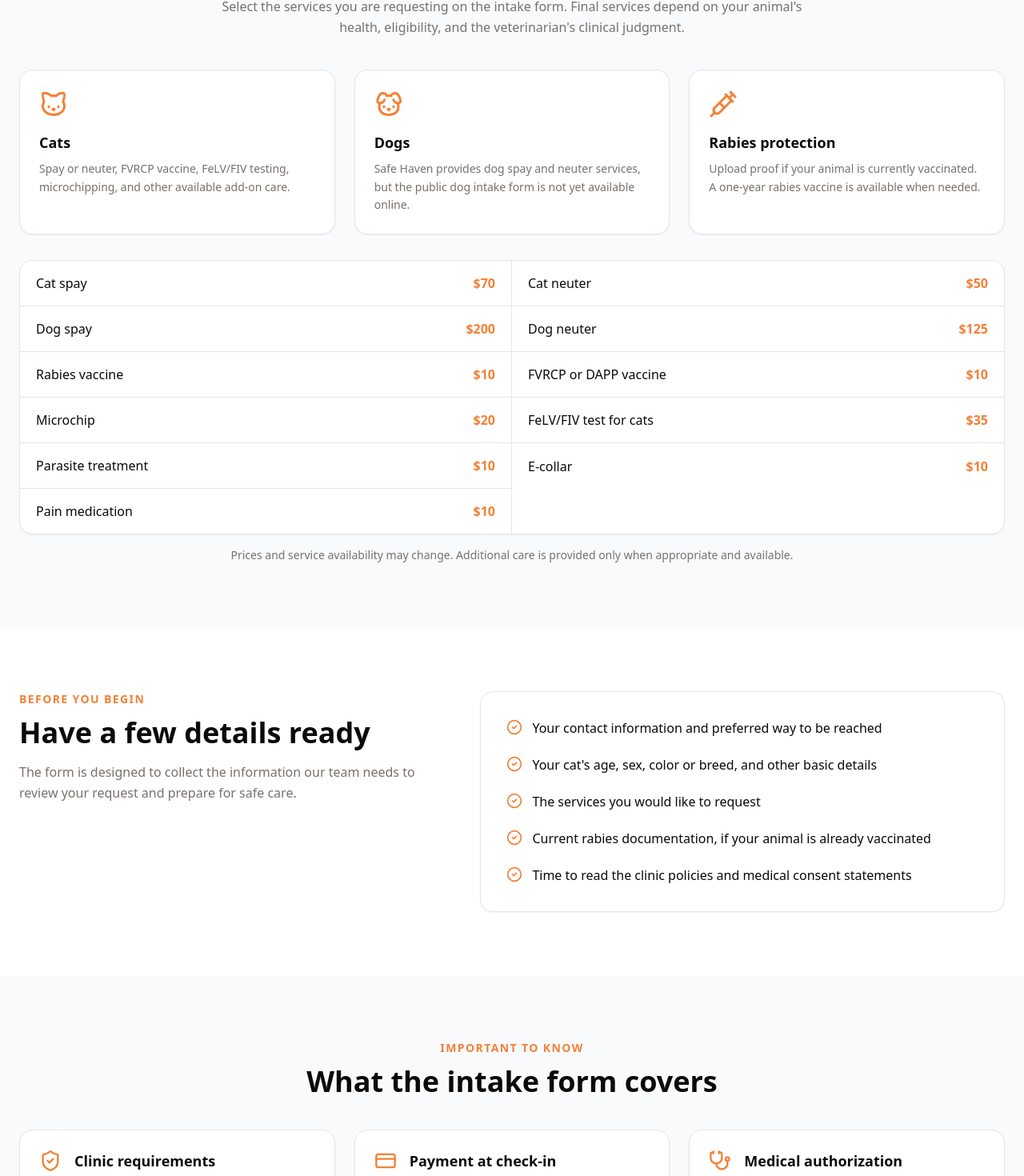
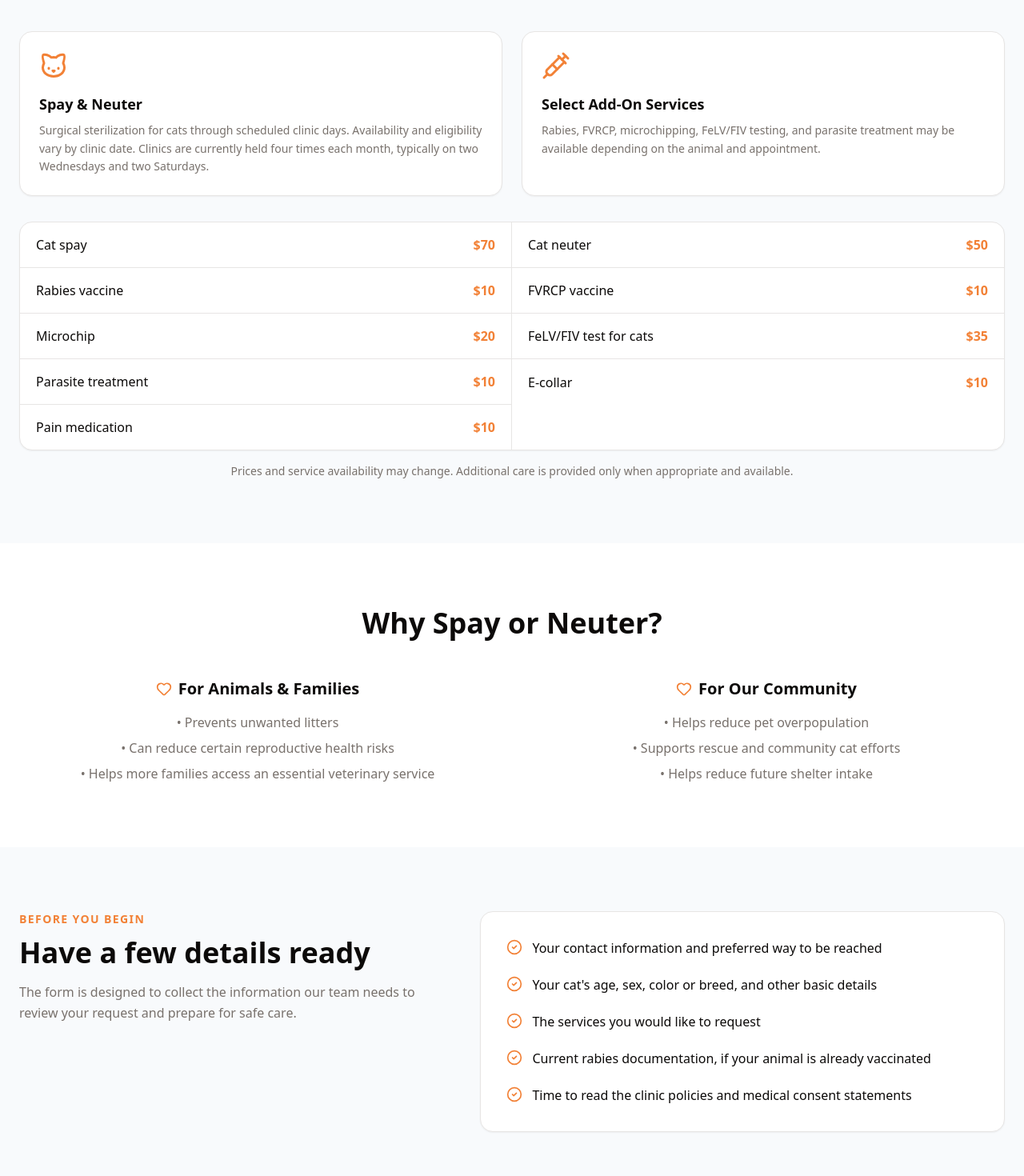
Before and after one commit to 7nqwsvhv99-hash/safe-haven-site, a Next.js app: page /clinic in a window 1280 px wide. Shown: the part 1320-2790 px from the top of the page at 80% size. Built offline with nearby package versions, Linux system fonts and the light colour scheme.

Commit message:
Update clinic page for current cat services

```diff
--- a/src/app/clinic/page.tsx
+++ b/src/app/clinic/page.tsx
@@ -4,8 +4,8 @@ import {
   Cat,
   CheckCircle2,
   ClipboardCheck,
-  Dog,
   FileText,
+  Heart,
   HeartPulse,
   CreditCard,
   ShieldCheck,
@@ -22,10 +22,8 @@ const intakeFormUrl =
 const prices = [
   { service: "Cat spay", price: "$70" },
   { service: "Cat neuter", price: "$50" },
-  { service: "Dog spay", price: "$200" },
-  { service: "Dog neuter", price: "$125" },
   { service: "Rabies vaccine", price: "$10" },
-  { service: "FVRCP or DAPP vaccine", price: "$10" },
+  { service: "FVRCP vaccine", price: "$10" },
   { service: "Microchip", price: "$20" },
   { service: "FeLV/FIV test for cats", price: "$35" },
   { service: "Parasite treatment", price: "$10" },
@@ -68,9 +66,8 @@ export default function ClinicPage() {
               Spay &amp; Neuter Clinic
             </h1>
             <p className="mx-auto mt-6 max-w-3xl text-lg leading-relaxed text-muted-foreground md:text-xl">
-              Safe Haven Humane Society offers scheduled spay and neuter
-              services for cats and dogs, with select vaccines and other
-              services available as part of a clinic visit.
+              Safe Haven Humane Society provides low-cost spay/neuter services
+              for cats, with select add-on services available when appropriate.
             </p>
             <div className="mt-8 flex flex-col justify-center gap-4 sm:flex-row">
               <Button asChild size="lg">
@@ -86,10 +83,6 @@ export default function ClinicPage() {
               Submitting the form is a request for an appointment. Your
               appointment is not scheduled until Safe Haven contacts you with
               confirmation.
-            </p>
-            <p className="mx-auto mt-2 max-w-2xl text-sm font-medium text-foreground">
-              The current online intake form is for cat spay and neuter
-              requests. A dog intake form will be added later.
             </p>
           </div>
         </div>
@@ -145,29 +138,24 @@ export default function ClinicPage() {
             </p>
           </div>
 
-          <div className="mb-8 grid grid-cols-1 gap-6 md:grid-cols-3">
+          <div className="mb-8 grid grid-cols-1 gap-6 md:grid-cols-2">
             <Card className="p-6">
               <Cat className="mb-4 h-9 w-9 text-primary" />
-              <h3 className="text-lg font-bold">Cats</h3>
+              <h3 className="text-lg font-bold">Spay &amp; Neuter</h3>
               <p className="mt-2 text-sm leading-relaxed text-muted-foreground">
-                Spay or neuter, FVRCP vaccine, FeLV/FIV testing, microchipping,
-                and other available add-on care.
-              </p>
-            </Card>
-            <Card className="p-6">
-              <Dog className="mb-4 h-9 w-9 text-primary" />
-              <h3 className="text-lg font-bold">Dogs</h3>
-              <p className="mt-2 text-sm leading-relaxed text-muted-foreground">
-                Safe Haven provides dog spay and neuter services, but the public
-                dog intake form is not yet available online.
+                Surgical sterilization for cats through scheduled clinic days.
+                Availability and eligibility vary by clinic date. Clinics are
+                currently held four times each month, typically on two
+                Wednesdays and two Saturdays.
               </p>
             </Card>
             <Card className="p-6">
               <Syringe className="mb-4 h-9 w-9 text-primary" />
-              <h3 className="text-lg font-bold">Rabies protection</h3>
+              <h3 className="text-lg font-bold">Select Add-On Services</h3>
               <p className="mt-2 text-sm leading-relaxed text-muted-foreground">
-                Upload proof if your animal is currently vaccinated. A one-year
-                rabies vaccine is available when needed.
+                Rabies, FVRCP, microchipping, FeLV/FIV testing, and parasite
+                treatment may be available depending on the animal and
+                appointment.
               </p>
             </Card>
           </div>
@@ -194,7 +182,40 @@ export default function ClinicPage() {
         </div>
       </section>
 
+
       <section className="bg-white section-padding">
+        <div className="container-custom max-w-4xl">
+          <h2 className="mb-12 text-center text-3xl font-bold md:text-4xl">
+            Why Spay or Neuter?
+          </h2>
+          <div className="grid grid-cols-1 gap-10 md:grid-cols-2">
+            <div className="space-y-4 text-center">
+              <h3 className="flex items-center justify-center gap-2 text-xl font-bold">
+                <Heart className="h-5 w-5 text-primary" />
+                For Animals &amp; Families
+              </h3>
+              <ul className="space-y-2 text-muted-foreground">
+                <li>• Prevents unwanted litters</li>
+                <li>• Can reduce certain reproductive health risks</li>
+                <li>• Helps more families access an essential veterinary service</li>
+              </ul>
+            </div>
+            <div className="space-y-4 text-center">
+              <h3 className="flex items-center justify-center gap-2 text-xl font-bold">
+                <Heart className="h-5 w-5 text-primary" />
+                For Our Community
+              </h3>
+              <ul className="space-y-2 text-muted-foreground">
+                <li>• Helps reduce pet overpopulation</li>
+                <li>• Supports rescue and community cat efforts</li>
+                <li>• Helps reduce future shelter intake</li>
+              </ul>
+            </div>
+          </div>
+        </div>
+      </section>
+
+      <section className="bg-slate-50 section-padding">
         <div className="container-custom max-w-5xl">
           <div className="grid items-start gap-10 lg:grid-cols-[0.9fr_1.1fr]">
             <div>
```
